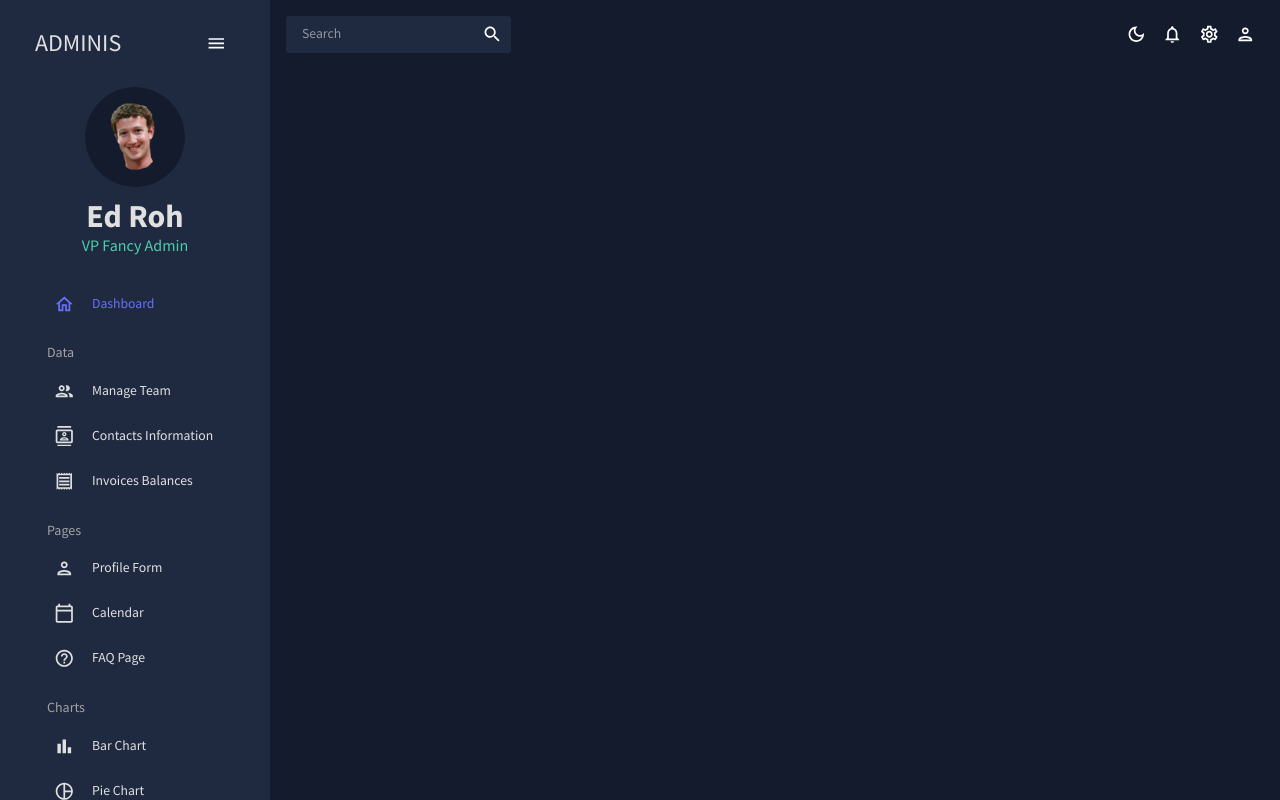
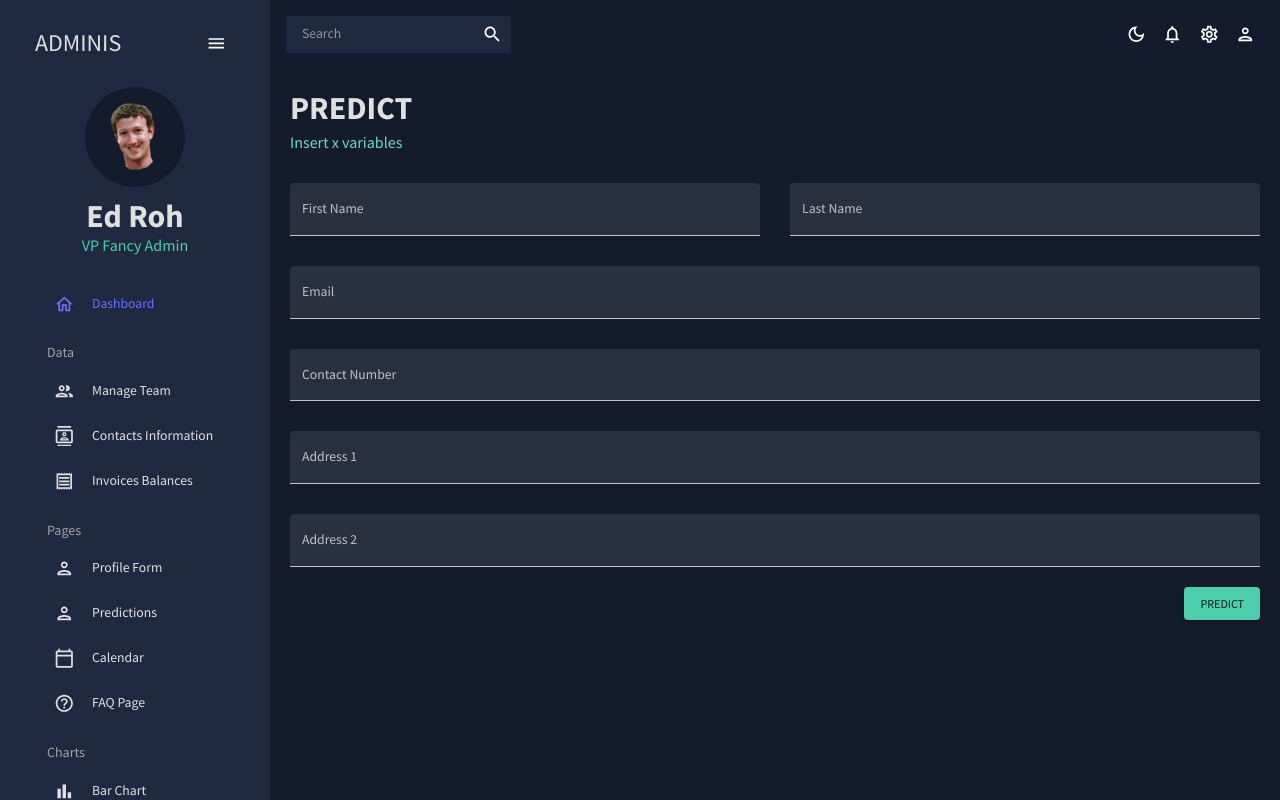
Before and after one commit to ntasan/React-materialUI-Dashboard, a React (Create React App) app: page /predictions in a window 1280 px wide. Built offline with nearby package versions, Linux system fonts and the light colour scheme.

Commit message:
added predict route

```diff
--- a/src/App.js
+++ b/src/App.js
@@ -8,6 +8,7 @@ import Invoices from "./scenes/invoices";
 import Contacts from "./scenes/contacts";
 import Bar from "./scenes/bar";
 import Form from "./scenes/form";
+import PREDICT from "./scenes/predictions";
 import Line from "./scenes/line";
 import Pie from "./scenes/pie";
 import FAQ from "./scenes/faq";
@@ -34,6 +35,7 @@ function App() {
               <Route path="/contacts" element={<Contacts />} />
               <Route path="/invoices" element={<Invoices />} />
               <Route path="/form" element={<Form />} />
+              <Route path="/predictions" element={<PREDICT />} />
               <Route path="/bar" element={<Bar />} />
               <Route path="/pie" element={<Pie />} />
               <Route path="/line" element={<Line />} />
--- a/src/scenes/global/Sidebar.jsx
+++ b/src/scenes/global/Sidebar.jsx
@@ -169,6 +169,13 @@ const Sidebar = () => {
               setSelected={setSelected}
             />
             <Item
+              title="Predictions"
+              to="/predictions"
+              icon={<PersonOutlinedIcon />}
+              selected={selected}
+              setSelected={setSelected}
+            />
+            <Item
               title="Calendar"
               to="/calendar"
               icon={<CalendarTodayOutlinedIcon />}
--- a/src/scenes/predictions/index.jsx
+++ b/src/scenes/predictions/index.jsx
@@ -4,7 +4,7 @@ import * as yup from "yup";
 import useMediaQuery from "@mui/material/useMediaQuery";
 import Header from "../../components/Header";
 
-const Form = () => {
+const PREDICT = () => {
   const isNonMobile = useMediaQuery("(min-width:600px)");
 
   const handleFormSubmit = (values) => {
@@ -118,7 +118,7 @@ const Form = () => {
             </Box>
             <Box display="flex" justifyContent="end" mt="20px">
               <Button type="submit" color="secondary" variant="contained">
-                Create New User
+                Predict
               </Button>
             </Box>
           </form>
@@ -151,4 +151,4 @@ const initialValues = {
   address2: "",
 };
 
-export default Form;
+export default PREDICT;
```
